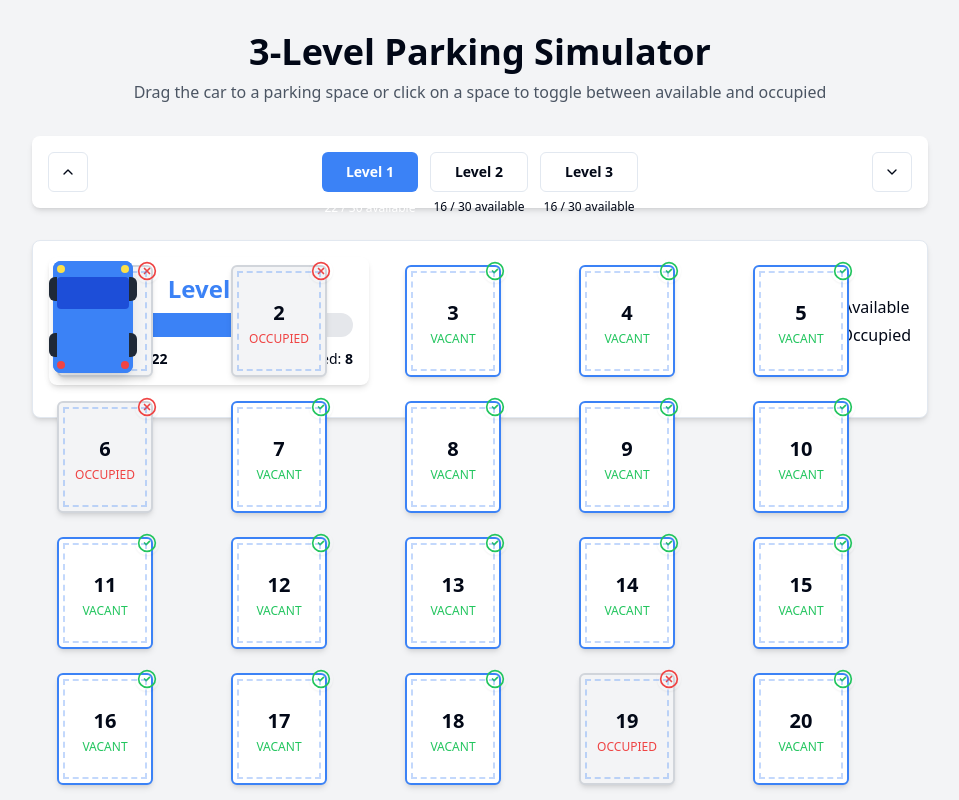
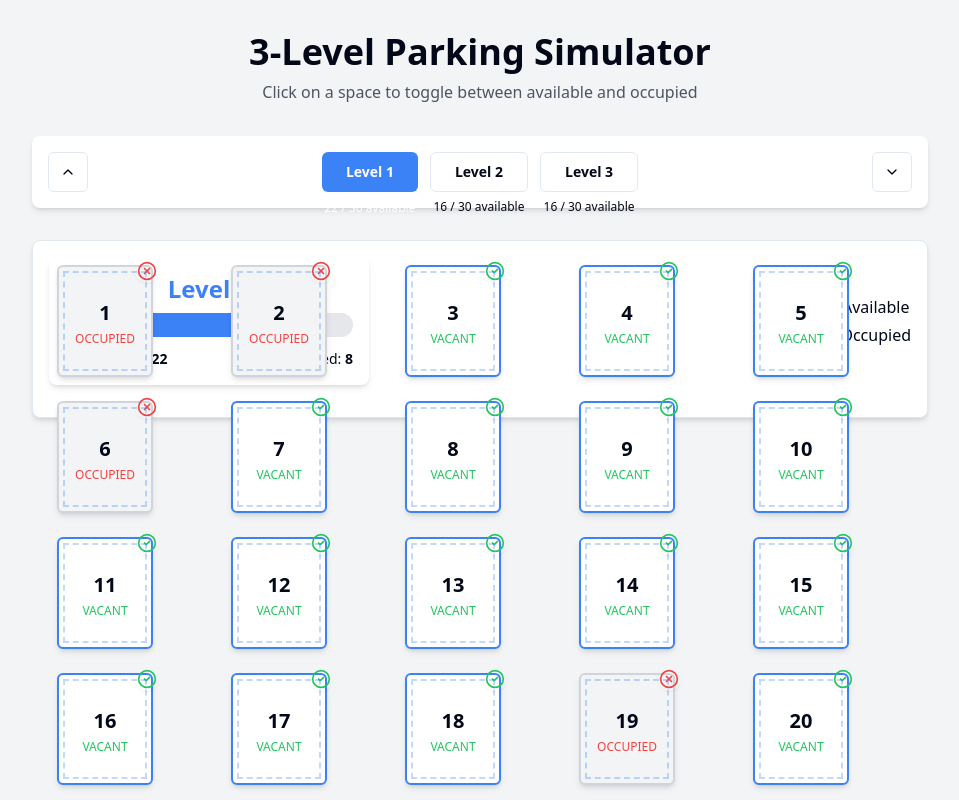
Before and after one commit to warathepj/tri-level-park-pilot, a React (Vite) app: page / in a window 1280 px wide. Shown: the top 800 px of the page, without its empty margins (160-1119 px from the left). Built offline with nearby package versions, Linux system fonts and the light colour scheme.

Commit message:
Remove 2D car model

```diff
--- a/src/components/Car.tsx
+++ b/src/components/Car.tsx
@@ -1,206 +1,9 @@
 
-import React, { useState, useRef, useEffect } from 'react';
-import { cn } from "@/lib/utils";
-import { toast } from 'sonner';
+import React from 'react';
 
-interface CarProps {
-  onParked: (spotIndex: number, levelIndex: number) => void;
-}
-
-const Car: React.FC<CarProps> = ({ onParked }) => {
-  const [isDragging, setIsDragging] = useState(false);
-  const [position, setPosition] = useState({ x: 20, y: 20 });
-  const [isParked, setIsParked] = useState(false);
-  const [parkAnimationActive, setParkAnimationActive] = useState(false);
-  const [targetPosition, setTargetPosition] = useState({ x: 0, y: 0 });
-  const [showParkFeedback, setShowParkFeedback] = useState(false);
-
-  const dragRef = useRef<{
-    startX: number;
-    startY: number;
-    initialX: number;
-    initialY: number;
-  }>({ startX: 0, startY: 0, initialX: 0, initialY: 0 });
-
-  const handleMouseDown = (e: React.MouseEvent) => {
-    if (isParked) return;
-
-    const { clientX, clientY } = e;
-    dragRef.current = {
-      startX: clientX,
-      startY: clientY,
-      initialX: position.x,
-      initialY: position.y
-    };
-    setIsDragging(true);
-  };
-
-  const handleTouchStart = (e: React.TouchEvent) => {
-    if (isParked) return;
-
-    const touch = e.touches[0];
-    dragRef.current = {
-      startX: touch.clientX,
-      startY: touch.clientY,
-      initialX: position.x,
-      initialY: position.y
-    };
-    setIsDragging(true);
-  };
-
-  const handleMouseMove = (e: MouseEvent) => {
-    if (!isDragging) return;
-
-    const { clientX, clientY } = e;
-    const deltaX = clientX - dragRef.current.startX;
-    const deltaY = clientY - dragRef.current.startY;
-
-    setPosition({
-      x: dragRef.current.initialX + deltaX,
-      y: dragRef.current.initialY + deltaY
-    });
-  };
-
-  const handleTouchMove = (e: TouchEvent) => {
-    if (!isDragging) return;
-
-    const touch = e.touches[0];
-    const deltaX = touch.clientX - dragRef.current.startX;
-    const deltaY = touch.clientY - dragRef.current.startY;
-
-    setPosition({
-      x: dragRef.current.initialX + deltaX,
-      y: dragRef.current.initialY + deltaY
-    });
-  };
-
-  const handleMouseUp = (e: MouseEvent) => {
-    if (!isDragging) return;
-
-    setIsDragging(false);
-
-    // Check if car is over a parking spot
-    window.dispatchEvent(new CustomEvent('car-park-attempt', {
-      detail: { x: e.clientX, y: e.clientY }
-    }));
-  };
-
-  const handleTouchEnd = (e: TouchEvent) => {
-    if (!isDragging) return;
-
-    setIsDragging(false);
-
-    if (e.changedTouches.length > 0) {
-      const touch = e.changedTouches[0];
-
-      // Check if car is over a parking spot
-      window.dispatchEvent(new CustomEvent('car-park-attempt', {
-        detail: { x: touch.clientX, y: touch.clientY }
-      }));
-    }
-  };
-
-  // Listen for parking spot acceptances
-  useEffect(() => {
-    const handleSpotAccepted = (e: CustomEvent) => {
-      const { spotIndex, spotLevel, rect } = e.detail;
-
-      if (!rect) return;
-
-      // Calculate center position of the parking spot
-      const targetX = rect.left + rect.width / 2 - 10; // Adjust for car width
-      const targetY = rect.top + rect.height / 2 - 14; // Adjust for car height
-
-      setTargetPosition({ x: targetX, y: targetY });
-      setParkAnimationActive(true);
-
-      // After animation completes
-      setTimeout(() => {
-        setIsParked(true);
-        setParkAnimationActive(false);
-        onParked(spotIndex, spotLevel);
-
-        // Show success feedback
-        setShowParkFeedback(true);
-        setTimeout(() => setShowParkFeedback(false), 2000);
-      }, 500); // Duration of the parking animation
-    };
-
-    window.addEventListener('spot-park-accepted' as any, handleSpotAccepted as any);
-
-    return () => {
-      window.removeEventListener('spot-park-accepted' as any, handleSpotAccepted as any);
-    };
-  }, [onParked]);
-
-  useEffect(() => {
-    if (isDragging) {
-      window.addEventListener('mousemove', handleMouseMove);
-      window.addEventListener('mouseup', handleMouseUp);
-      window.addEventListener('touchmove', handleTouchMove);
-      window.addEventListener('touchend', handleTouchEnd as any);
-    } else {
-      window.removeEventListener('mousemove', handleMouseMove);
-      window.removeEventListener('mouseup', handleMouseUp);
-      window.removeEventListener('touchmove', handleTouchMove);
-      window.removeEventListener('touchend', handleTouchEnd as any);
-    }
-
-    return () => {
-      window.removeEventListener('mousemove', handleMouseMove);
-      window.removeEventListener('mouseup', handleMouseUp);
-      window.removeEventListener('touchmove', handleTouchMove);
-      window.removeEventListener('touchend', handleTouchEnd as any);
-    };
-  }, [isDragging]);
-
-  return (
-    <div
-      className={cn(
-        "absolute z-50 cursor-grab transition-all duration-500",
-        isDragging && "cursor-grabbing scale-105",
-        isParked && "cursor-not-allowed opacity-90",
-        parkAnimationActive && "ease-out-quart"
-      )}
-      style={{
-        left: parkAnimationActive ? `${targetPosition.x}px` : `${position.x}px`,
-        top: parkAnimationActive ? `${targetPosition.y}px` : `${position.y}px`,
-        touchAction: "none"
-      }}
-      onMouseDown={handleMouseDown}
-      onTouchStart={handleTouchStart}
-    >
-      {/* Simple 2D car model */}
-      <div className="relative w-14 h-24 md:w-20 md:h-28 bg-blue-500 rounded-lg shadow-lg">
-        {/* Car body */}
-        <div className="absolute inset-0 bg-blue-500 rounded-lg">
-          {/* Windows */}
-          <div className="absolute top-4 left-1 right-1 h-8 bg-blue-700 rounded-sm"></div>
-
-          {/* Headlights */}
-          <div className="absolute top-1 left-1 w-2 h-2 bg-yellow-300 rounded-full"></div>
-          <div className="absolute top-1 right-1 w-2 h-2 bg-yellow-300 rounded-full"></div>
-
-          {/* Taillights */}
-          <div className="absolute bottom-1 left-1 w-2 h-2 bg-red-500 rounded-full"></div>
-          <div className="absolute bottom-1 right-1 w-2 h-2 bg-red-500 rounded-full"></div>
-        </div>
-
-        {/* Wheels */}
-        <div className="absolute -left-1 top-4 w-2 h-6 bg-gray-800 rounded-l-md"></div>
-        <div className="absolute -right-1 top-4 w-2 h-6 bg-gray-800 rounded-r-md"></div>
-        <div className="absolute -left-1 bottom-4 w-2 h-6 bg-gray-800 rounded-l-md"></div>
-        <div className="absolute -right-1 bottom-4 w-2 h-6 bg-gray-800 rounded-r-md"></div>
-
-        {/* Parking feedback */}
-        {showParkFeedback && (
-          <div className="absolute -top-10 left-1/2 transform -translate-x-1/2 bg-green-500 text-white px-3 py-1 rounded-full text-xs whitespace-nowrap animate-bounce">
-            Parked!
-          </div>
-        )}
-      </div>
-    </div>
-  );
+// Empty component since we're removing the 2D car model
+const Car: React.FC = () => {
+  return null;
 };
 
 export default Car;
--- a/src/components/ParkingLevel.tsx
+++ b/src/components/ParkingLevel.tsx
@@ -1,4 +1,3 @@
-
 import React, { useEffect, useState } from 'react';
 import ParkingSpot from './ParkingSpot';
 import { cn } from '@/lib/utils';
@@ -85,7 +84,6 @@ const ParkingLevel: React.FC<ParkingLevelProps> = ({
             levelColor={levelColor}
             level={level}
             index={index}
-            onCarParked={() => onToggleSpot(level, index)}
           />
         ))}
       </div>
--- a/src/components/ParkingSpot.tsx
+++ b/src/components/ParkingSpot.tsx
@@ -8,7 +8,6 @@ interface ParkingSpotProps {
   isOccupied: boolean;
   onClick: () => void;
   levelColor: string;
-  onCarParked?: () => void;
   level: number;
   index: number;
 }
@@ -18,57 +17,11 @@ const ParkingSpot: React.FC<ParkingSpotProps> = ({
   isOccupied,
   onClick,
   levelColor,
-  onCarParked,
   level,
   index
 }) => {
   const [isHovering, setIsHovering] = useState(false);
   const spotRef = useRef<HTMLButtonElement>(null);
-
-  // This function will be used to determine if a car is over this spot
-  const isPointInElement = (x: number, y: number) => {
-    if (!spotRef.current) return false;
-
-    const rect = spotRef.current.getBoundingClientRect();
-    return (
-      x >= rect.left &&
-      x <= rect.right &&
-      y >= rect.top &&
-      y <= rect.bottom
-    );
-  };
-
-  // Make the parking spot available for the Car component
-  React.useEffect(() => {
-    if (!spotRef.current) return;
-
-    // Add data attributes for the car to detect
-    spotRef.current.dataset.parkingSpot = 'true';
-    spotRef.current.dataset.spotIndex = String(index);
-    spotRef.current.dataset.spotLevel = String(level);
-
-    // Listen for custom car-parking events
-    const handleCarParking = (e: CustomEvent) => {
-      const { x, y } = e.detail;
-      if (isPointInElement(x, y) && !isOccupied) {
-        if (onCarParked) onCarParked();
-        // Acknowledge the parking
-        window.dispatchEvent(new CustomEvent('spot-park-accepted', {
-          detail: {
-            spotIndex: index,
-            spotLevel: level,
-            rect: spotRef.current?.getBoundingClientRect()
-          }
-        }));
-      }
-    };
-
-    window.addEventListener('car-park-attempt' as any, handleCarParking as any);
-
-    return () => {
-      window.removeEventListener('car-park-attempt' as any, handleCarParking as any);
-    };
-  }, [index, level, isOccupied, onCarParked]);
 
   return (
     <button
--- a/src/pages/Index.tsx
+++ b/src/pages/Index.tsx
@@ -1,9 +1,7 @@
-
 import React, { useState, useEffect } from 'react';
 import ParkingLevel from '@/components/ParkingLevel';
 import LevelSelector from '@/components/LevelSelector';
 import ParkingIndicator from '@/components/ParkingIndicator';
-import Car from '@/components/Car';
 import { Card } from '@/components/ui/card';
 import { toast } from 'sonner';
 
@@ -158,34 +156,11 @@ const Index = () => {
     }
   };
 
-  const handleCarParked = (spotIndex: number, levelIndex: number) => {
-    if (!parkingState[levelIndex - 1][spotIndex]) {
-      handleToggleSpot(levelIndex, spotIndex);
-      toast.success(`Car successfully parked at spot ${spotIndex + 1} on Level ${levelIndex}!`, {
-        icon: '🚗'
-      });
-    }
-  };
-
-  // Listen for car park attempts
-  useEffect(() => {
-    const handleCarParkAttempt = (e: CustomEvent) => {
-      const { x, y } = e.detail;
-      // This event is handled by each individual ParkingSpot component
-    };
-
-    window.addEventListener('car-park-attempt' as any, handleCarParkAttempt as any);
-
-    return () => {
-      window.removeEventListener('car-park-attempt' as any, handleCarParkAttempt as any);
-    };
-  }, []);
-
   return (
     <div className="min-h-screen bg-gray-100 flex flex-col items-center px-4 py-8 relative">
       <header className="w-full max-w-4xl mb-8 text-center">
         <h1 className="text-3xl sm:text-4xl font-bold mb-2">3-Level Parking Simulator</h1>
-        <p className="text-gray-600">Drag the car to a parking space or click on a space to toggle between available and occupied</p>
+        <p className="text-gray-600">Click on a space to toggle between available and occupied</p>
       </header>
 
       <div className="w-full flex flex-col items-center gap-8 mb-8">
@@ -232,9 +207,6 @@ const Index = () => {
               previousLevel={previousLevel}
             />
           ))}
-
-          {/* Interactive car */}
-          <Car onParked={handleCarParked} />
         </Card>
       </div>
     </div>
```
